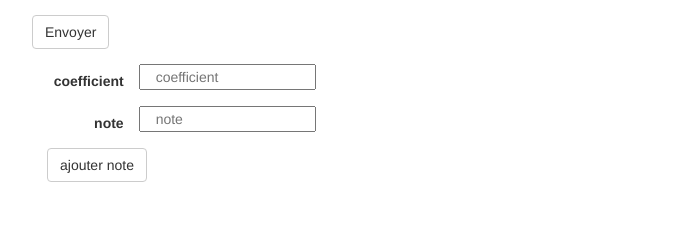
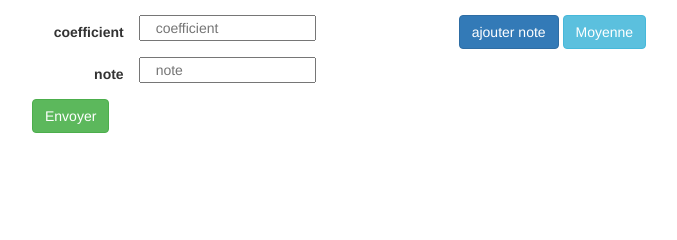
Before and after one commit to wieser-frank/finelia, a PHP site: page / in a window 1280 px wide. Shown: the part 83-323 px from the top of the page, without its empty margins (288-965 px from the left). Run offline with PHP 8.4, Linux system fonts and the light colour scheme; data that the repository does not hold is empty; some libraries are stand-ins or nearby versions.

Commit message:
ajout de la navigation entre les pages + un peu de design

```diff
--- a/index.php
+++ b/index.php
@@ -24,11 +24,6 @@
 				</select>
 			</div>
 		</div>
-		<div class="col-md-4 col-md-offset-3" id="add">
-			<div class="form-group">
-				<button type="submit" class="btn btn-default">Envoyer</button>
-			</div>
-		</div>
 		<div class="col-md-4 col-md-offset-3" id="clone">
 			<div class="form-group">
 				<label class="col-xs-3 control-label">coefficient</label>
@@ -39,11 +34,16 @@
 				<input type="number" name="note[]" class="col-xs-5" min="0" max="20" id="note" placeholder="note" required>
 			</div>
 		</div>
+		<div class="col-md-4 col-md-offset-3" id="add">
+			<div class="form-group">
+				<button type="submit" class="btn btn-success">Envoyer</button>
+			</div>
+		</div>
 	</form>
 
-	<div class="col-md-4 col-md-offset-3">
-			<button class="btn btn-default" id="addval">ajouter note</button>
-		</div>
+			<button class="btn btn-primary " id="addval">ajouter note</button>
+
+		<a href="moyenne.php" class="btn btn-info" role="button">Moyenne</a>
      <script type="text/javascript" src="http://ajax.googleapis.com/ajax/libs/jquery/1.9.1/jquery.min.js"></script>
      <script type="text/javascript" src="script.js"></script>
   </body>
--- a/moyenne.php
+++ b/moyenne.php
@@ -19,6 +19,7 @@
 			<?php require("./calc_moyenne.php") ?>
 		</tbody>
 	</table>
+	<a href="index.php" class="btn btn-info col-md-2 col-md-offset-3" role="button">Ajout de note</a>
   </body>
 
 </html>
--- a/script.js
+++ b/script.js
@@ -25,4 +25,7 @@ function getval(sel) {
 
 $( "#addval" ).click(function(){
 	$( "#clone" ).clone(true).appendTo( "#formulaire" );
+	var button = $( "#add" );
+	$( "#add" ).remove();
+	button.appendTo( "#formulaire" );
 });
```
